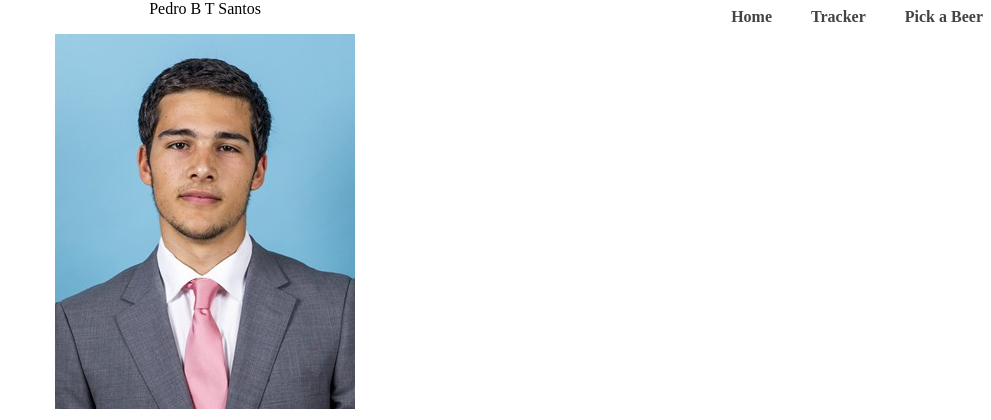
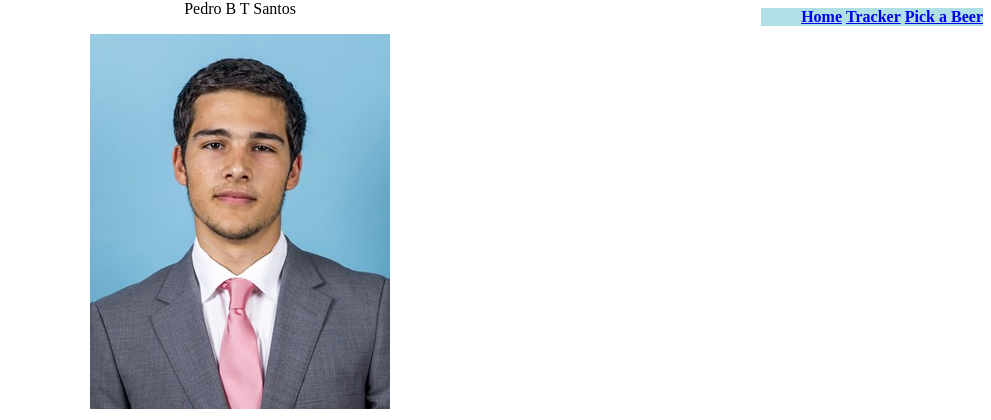
Before and after one commit to pbt-santos/intro-python-final-pb2751, a Flask app: page / in a window 1280 px wide. Shown: the part 16-436 px from the top of the page, without its empty margins (289-1280 px from the left). Run offline with Flask 2, Linux system fonts and the light colour scheme.

Commit message:
start adjusting CSS

```diff
--- a/crawler.py
+++ b/crawler.py
@@ -52,7 +52,7 @@
         df_merged.drop([x+"_x",x+"_y"], axis=1, inplace=True)
 
     # return the sorted dataframe in HTML
-    return df_merged.sort_values(by="Rank_diff").to_html()
+    return df_merged.sort_values(by="Rank_diff").to_html(index=False)
 
 
 # finally, write the function that we will import to run the others
--- a/static/css/main.css
+++ b/static/css/main.css
@@ -1,85 +1,8 @@
-/*
-body {
-  margin: 0;
-  padding: 0;
-  font-family: "Helvetica Neue", Helvetica, Arial, sans-serif;
-  color: #444;
-}*/
-/*
- * Formatting the header area
- */
- /*
-header {
-  background-color: #DFB887;
-  height: 35px;
-  width: 100%;
-  opacity: .9;
-  margin-bottom: 10px;
-}
-header h1.logo {
-  margin: 0;
-  font-size: 1.7em;
-  color: #fff;
-  text-transform: uppercase;
-  float: left;
-}
-header h1.logo:hover {
-  color: #fff;
-  text-decoration: none;
-}
-*/
-/*
- * Centering the body content
- */
- /*
-.container {
-  width: 1200px;
-  margin: 0 auto;
-}
-div.home {
-  padding: 10px 0 30px 0;
-  background-color: #E6E6FA;
-  -webkit-border-radius: 6px;
-     -moz-border-radius: 6px;
-          border-radius: 6px;
-}
-div.about {
-  padding: 10px 0 30px 0;
-  background-color: #E6E6FA;
-  -webkit-border-radius: 6px;
-     -moz-border-radius: 6px;
-          border-radius: 6px;
-}
-h2 {
-  font-size: 3em;
-  margin-top: 40px;
-  text-align: center;
-  letter-spacing: -2px;
-}
-h3 {
-  font-size: 1.7em;
-  font-weight: 100;
-  margin-top: 30px;
-  text-align: center;
-  letter-spacing: -1px;
-  color: #999;
-}
-*/
-
-/*
-* put the menu items in the correct page location
-*/
-.menu {
+ul.menu {
+  background-color: powderblue;
   float: right;
   margin-top: 8px;
 }
-.menu li {
+ul.menu li {
   display: inline;
 }
-.menu li + li {
-  margin-left: 35px;
-}
-.menu li a {
-  color: #444;
-  text-decoration: none;
-}
```
